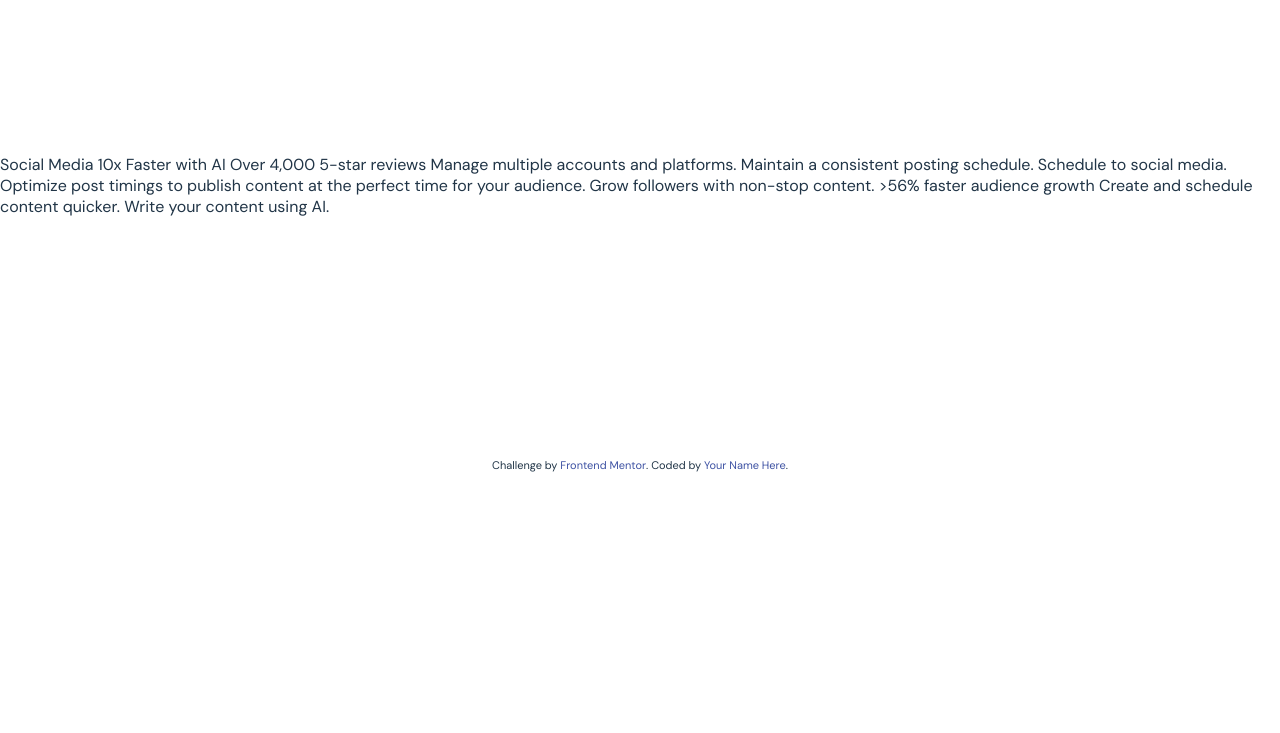
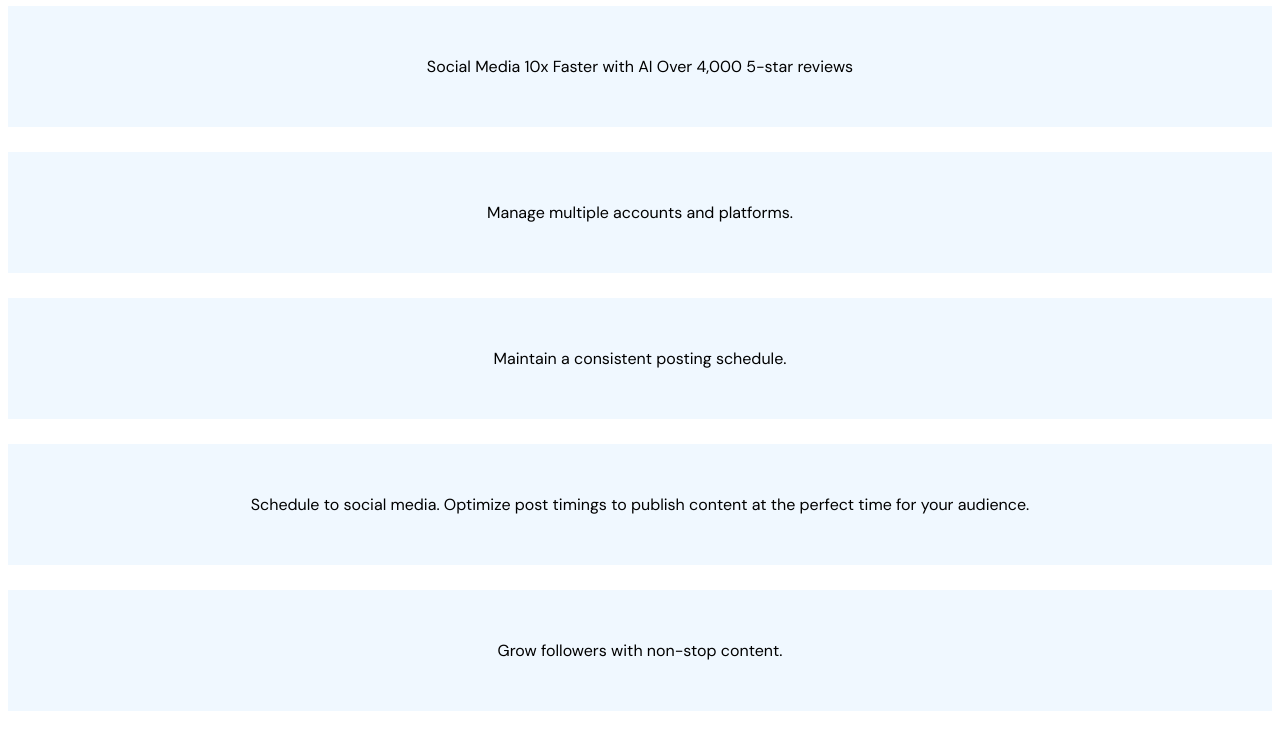
Before and after one commit to Tyler-Cav/Bento-Grid-Challenge, a website built with Vite: page bento-project/index.html in a window 1280 px wide. Shown: the part 87-820 px from the top of the page. Built offline with nearby package versions, Linux system fonts and the light colour scheme.

Commit message:
Bento-Project: Setting up divs and some flex options. Need to start incorporating the grid itself.

```diff
--- a/bento-project/index.html
+++ b/bento-project/index.html
@@ -7,29 +7,39 @@
     <meta name="viewport" content="width=device-width, initial-scale=1.0" />
     <title>Bento-Box-Project</title>
   </head>
-  <body>
+  <header>
+    <h1>Bento Box</h1>
+  </header>
+  <body class="container">
     <div>
       Social Media 10x Faster with AI
       Over 4,000 5-star reviews
-
+    </div>
+    <div>
       Manage multiple accounts and platforms.
-
+    </div>
+    <div>
       Maintain a consistent posting schedule.
-
+    </div>
+    <div>
       Schedule to social media.
       Optimize post timings to publish content at the perfect time for your audience.
-
+    </div>
+    <div>
       Grow followers with non-stop content.
-
+    </div>
+    <div>
       >56% faster audience growth
-
+    </div>
+    <div>
       Create and schedule content quicker.
-
+    </div>
+    <div>
       Write your content using AI.
     </div>
-  <div class="attribution">
+  <footer class="attribution">
     Challenge by <a href="https://www.frontendmentor.io?ref=challenge">Frontend Mentor</a>.
-    Coded by <a href="#">Your Name Here</a>.
-  </div>
+    Coded by <a href="#">Tyler Cavanaugh</a>.
+  </footer>
   </body>
 </html>
--- a/bento-project/src/style.css
+++ b/bento-project/src/style.css
@@ -6,12 +6,12 @@
   font-weight: 400;
   font-style: normal;
 }
-.attribution { font-size: 11px; text-align: center; }
+.attribution { font-size: 11px; text-align: center; align-content: end;   }
 .attribution a { color: hsl(228, 45%, 44%); }
 :root {
   color-scheme: light dark;
   color: rgba(255, 255, 255, 0.87);
-  background-color: #242424;
+
 
   font-synthesis: none;
   text-rendering: optimizeLegibility;
@@ -28,19 +28,34 @@ a:hover {
   color: #535bf2;
 }
 
-body {
-  margin: 0;
+.container {
   display: flex;
   flex-direction: column;
-  justify-content: space-evenly;
+  justify-content: space-between;
+  color: black;
+  background-color: rgb(255, 255, 255);
+
   min-width: 320px;
   min-height: 100vh;
   font-family: 'DMSans', sans-serif;
 }
+
+div {
+  display: flex;
+  text-wrap: auto;
+  width: auto;
+  height: auto;
+  margin: 0 0 25px 0;
+  padding: 50px;
+  background-color: aliceblue;
+  justify-content: center;
+  align-items: center;
+  text-align: center;
+}
+
 @media (prefers-color-scheme: light) {
   :root {
     color: #213547;
-    background-color: #ffffff;
   }
   a:hover {
     color: #747bff;
```
Lines whose indentation alone changed are shown as unchanged.
